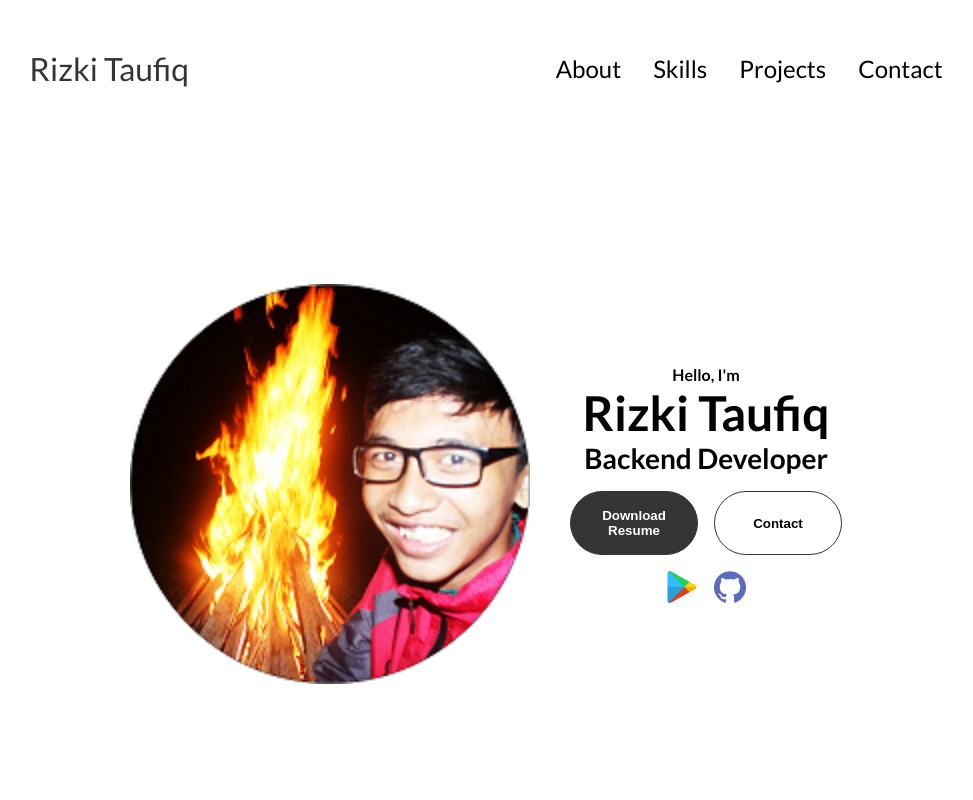
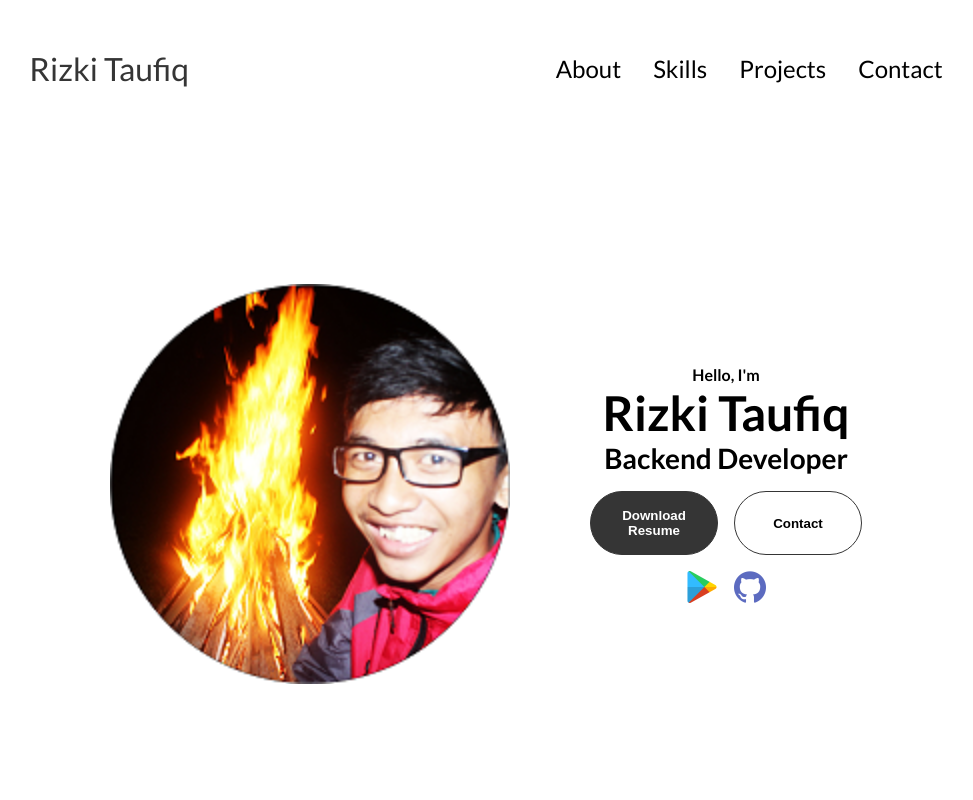
Before and after one commit to rizkitaufiq/rizkitaufiq.github.io, a plain HTML site: page index.html in a window 1280 px wide. Shown: the top 800 px of the page, without its empty margins (154-1127 px from the left). Drawn offline with Linux system fonts and the light colour scheme.

Commit message:
update profile(index): remove margin in section-text css

```diff
--- a/css/style.css
+++ b/css/style.css
@@ -168,7 +168,7 @@ section{
 #profile{
     display: flex;
     justify-content: center;
-    gap: rem;
+    gap: 5rem;
     height: 80vh;
 }
 
@@ -177,11 +177,9 @@ section{
     height: 400px;
     width: 400px;
     margin: auto 0;
-    margin-right: 2rem;
 }
 
 .section-text{
-    margin-left: 2.5rem;
     align-self: center;
     text-align: center;
 }
```
